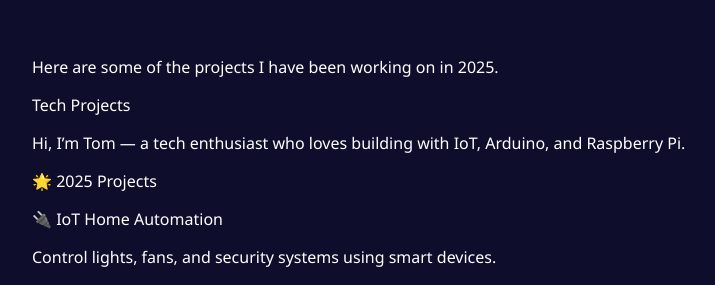
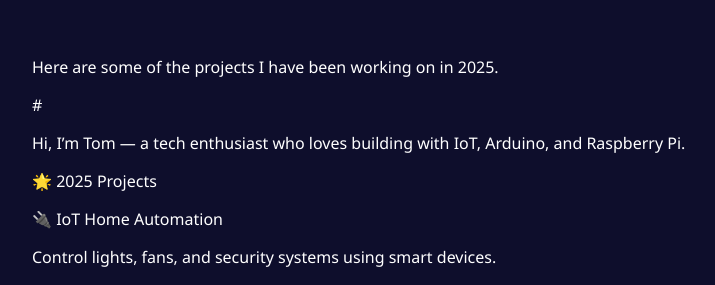
Before and after one commit to mcnallytj/skills-github-pages, a Jekyll site: the page built from index.md, in a window 1280 px wide. Shown: the top 285 px of the page, without its empty margins (8-723 px from the left). Built offline with Jekyll 4.4.1, drawn with Linux system fonts in a browser that asks for light colours.

Commit message:
Update index.md

```diff
--- a/index.md
+++ b/index.md
@@ -5,7 +5,7 @@
 
 Here are some of the projects I have been working on in 2025.
 
- Tech Projects
+ # {{ Tech Projects }}
 
 Hi, I'm Tom — a tech enthusiast who loves building with IoT, Arduino, and Raspberry Pi.
 
```
